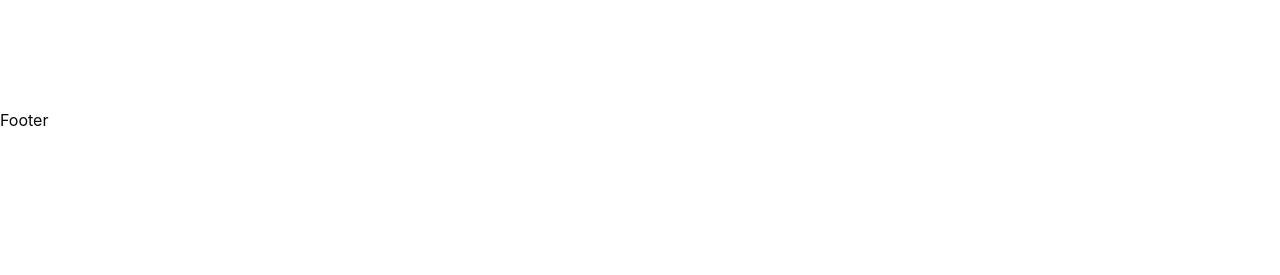
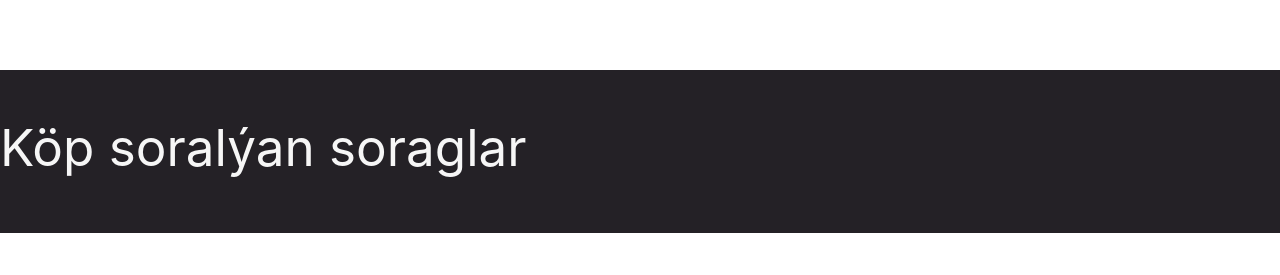
Before and after one commit to batyr-Ashyrberdiyev/jetour-react, a React (Vite) app: page / in a window 1280 px wide. Shown: the part 1518-1793 px from the top of the page. Before the commit the page ends 1649 px from the top, so only its background shows below. Built offline with nearby package versions, Linux system fonts and the light colour scheme.

Commit message:
new section

```diff
--- a/src/pages/home.tsx
+++ b/src/pages/home.tsx
@@ -1,3 +1,4 @@
+import HomeFaq from '../components/shared/home-faq';
 import HomeModels from '../components/shared/home-models';
 import HomeSlider from '../components/shared/home-slider';
 
@@ -6,6 +7,7 @@ const Home = () => {
     <main>
       <HomeSlider />
       <HomeModels />
+      <HomeFaq />
     </main>
   );
 };
```
